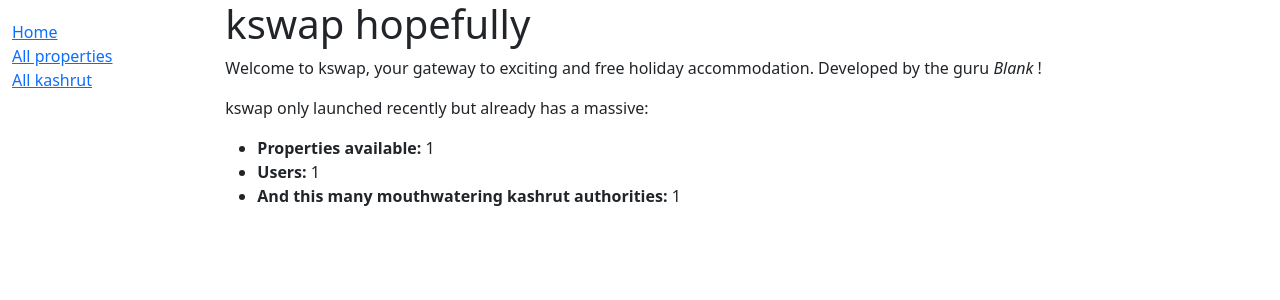
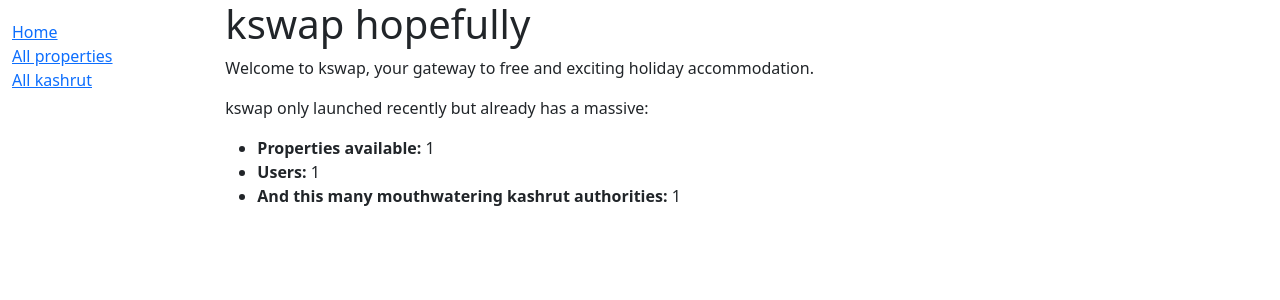
Before and after one commit to RChalk2/HouseSwap, a Django app: template kswap/templates/home.html in a window 1280 px wide. Shown: the top 300 px of the page. Run offline with Django 4.2, Linux system fonts and the light colour scheme; the template is opened without the code that fills it: most values are stand-ins (such as "Sample title", 1, 10 or a date in 2020).

Commit message:
adjust homepage html text

```diff
--- a/kswap/templates/home.html
+++ b/kswap/templates/home.html
@@ -4,8 +4,7 @@
 {% block content %}
  <h1>kswap hopefully</h1>
  <p>
-   Welcome to kswap, your gateway to exciting and free holiday accommodation. Developed by the guru
-   <em>Blank </em>!
+   Welcome to kswap, your gateway to free and exciting holiday accommodation.
  </p>
 
  <p>kswap only launched recently but already has a massive:</p>
```
